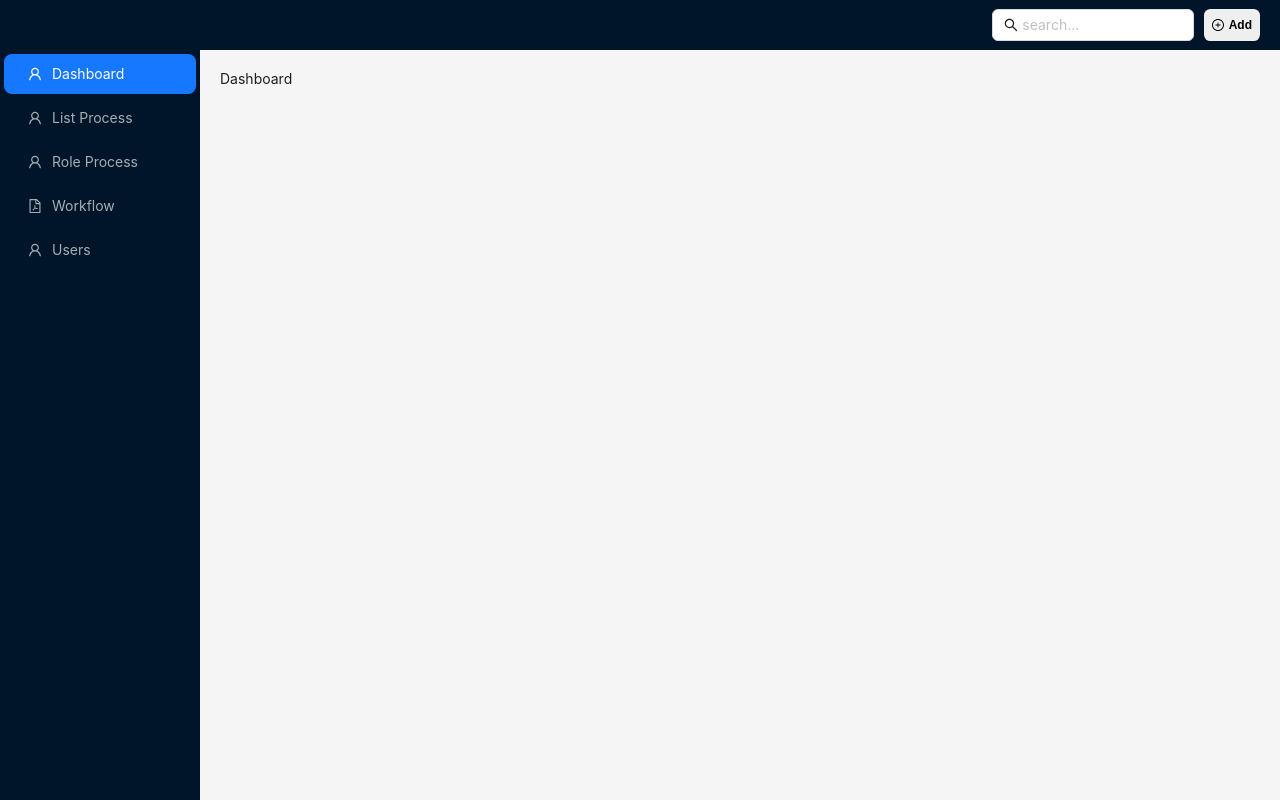
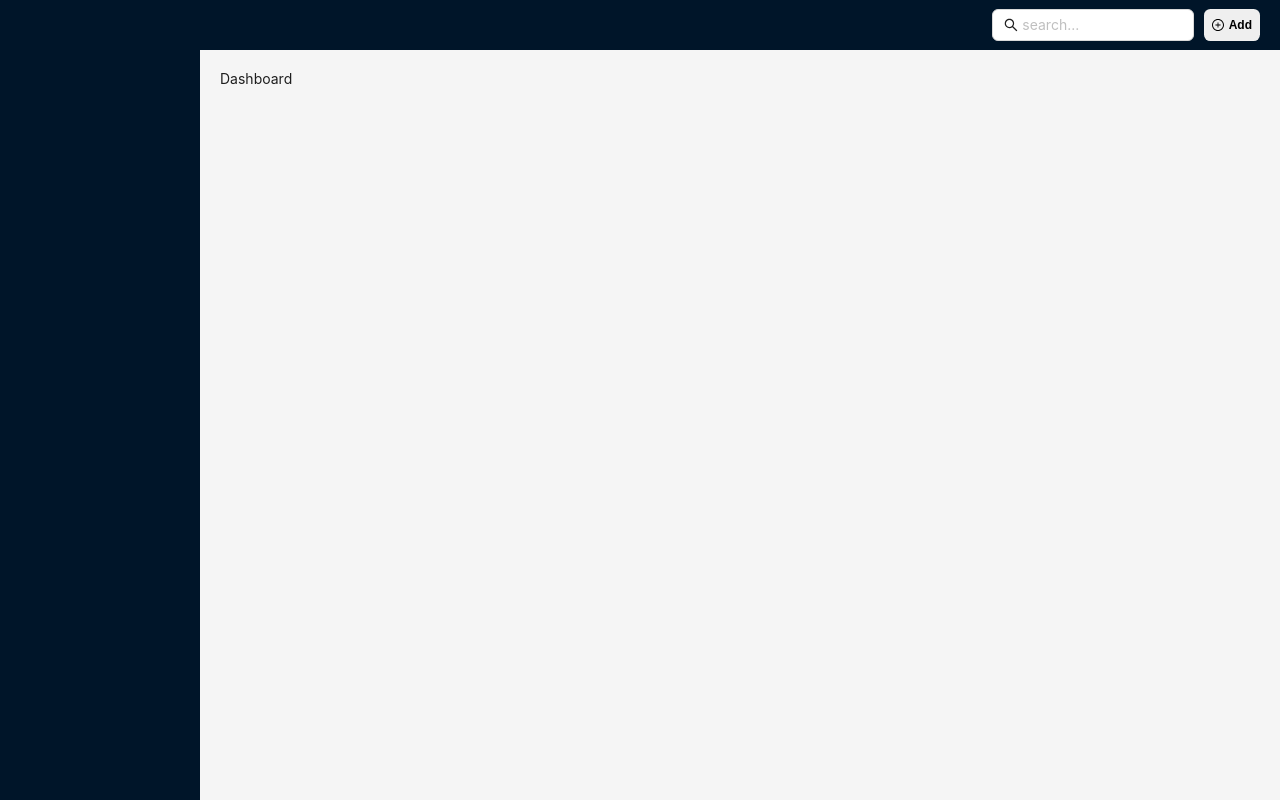
Before and after one commit to hieukute-cp1234/KLTN_FE, a React (Create React App) app in the folder client/: page / in a window 1280 px wide. Built offline with nearby package versions, Linux system fonts and the light colour scheme.

Commit message:
update: add redux

```diff
--- a/client/package.json
+++ b/client/package.json
@@ -4,6 +4,7 @@
   "private": true,
   "dependencies": {
     "@ant-design/icons": "^5.0.1",
+    "@reduxjs/toolkit": "^1.9.5",
     "@testing-library/jest-dom": "^5.16.5",
     "@testing-library/react": "^13.4.0",
     "@testing-library/user-event": "^13.5.0",
@@ -13,6 +14,7 @@
     "react": "^18.2.0",
     "react-color": "2.17.3",
     "react-dom": "^18.2.0",
+    "react-redux": "^8.0.5",
     "react-router-dom": "^6.8.1",
     "react-scripts": "5.0.1",
     "reactflow": "^11.7.0",
--- /dev/null
+++ b/client/src/DBFake.js
@@ -0,0 +1,12 @@
+export const users = [
+  {
+    email: "hieuvm@vnext.vn",
+    role: 1,
+    password: "123456",
+  },
+  {
+    email: "tuannv@vnext.vn",
+    role: 2,
+    password: "123456",
+  },
+];
--- a/client/src/index.js
+++ b/client/src/index.js
@@ -1,13 +1,17 @@
-import React from 'react';
-import ReactDOM from 'react-dom/client';
-import './index.css';
-import App from './App';
-import reportWebVitals from './reportWebVitals';
+import React from "react";
+import ReactDOM from "react-dom/client";
+import { Provider } from "react-redux";
+import store from "./store";
+import "./index.css";
+import App from "./App";
+import reportWebVitals from "./reportWebVitals";
 
-const root = ReactDOM.createRoot(document.getElementById('root'));
+const root = ReactDOM.createRoot(document.getElementById("root"));
 root.render(
   <React.StrictMode>
-    <App />
+    <Provider store={store}>
+      <App />
+    </Provider>
   </React.StrictMode>
 );
 
--- a/client/src/layouts/Menu.jsx
+++ b/client/src/layouts/Menu.jsx
@@ -6,7 +6,8 @@ import {
   VideoCameraOutlined,
   FilePdfOutlined,
 } from "@ant-design/icons";
-import { NavLink } from "react-router-dom";
+import { NavLink, useLocation } from "react-router-dom";
+import { useSelector } from "react-redux";
 import { ADMIN } from "../constants/routes";
 
 const MENU = [
@@ -38,44 +39,52 @@ const MENU_ADMIN = [
     label: "Dashboard",
     key: ADMIN.DASHBOARD,
     path: ADMIN.DASHBOARD,
+    role: [1],
   },
   {
     icon: <UserOutlined />,
     label: "List Process",
     key: ADMIN.PROCESS,
     path: ADMIN.PROCESS,
+    role: [1],
   },
   {
     icon: <UserOutlined />,
     label: "Role Process",
     key: ADMIN.LIST_ROLE,
     path: ADMIN.LIST_ROLE,
+    role: [1],
   },
   {
     icon: <FilePdfOutlined />,
     label: "Workflow",
     key: ADMIN.WORKFLOW,
     path: ADMIN.WORKFLOW,
+    role: [1],
   },
   {
     icon: <UserOutlined />,
     label: "Users",
     key: ADMIN.LIST_USER,
     path: ADMIN.LIST_USER,
+    role: [1, 2],
   },
 ];
 
 const MenuComponent = () => {
+  const user = useSelector((state) => state.auth.user);
   const selectMenu = ({ key }) => {};
+  const location = useLocation();
 
   return (
     <Menu
       theme="dark"
       mode="inline"
-      defaultSelectedKeys={["/admin"]}
+      defaultSelectedKeys={location.pathname}
       onSelect={selectMenu}
     >
-      {MENU_ADMIN.map((menuItem) => (
+      {MENU_ADMIN.filter((menu) => menu.role.includes(user.role)).map(
+        (menuItem) => (
           <Menu.Item
             className="menu-item"
             key={menuItem.path}
@@ -85,7 +94,8 @@ const MenuComponent = () => {
               {menuItem.label}
             </NavLink>
           </Menu.Item>
-      ))}
+        )
+      )}
     </Menu>
   );
 };
--- a/client/src/pages/Admin/ListProcess/CreateAndEdit.jsx
+++ b/client/src/pages/Admin/ListProcess/CreateAndEdit.jsx
@@ -47,7 +47,15 @@ const CreateAndEditProcess = (props) => {
           <Input />
         </Form.Item>
         <Form.Item label="Description" name="description" rules={[]}>
-          <TextArea rows={4} />
+          <TextArea
+            className="custom-area"
+            rows={4}
+            placeholder="Description by role..."
+            maxLength={252}
+            style={{
+              resize: "none",
+            }}
+          />
         </Form.Item>
         <Form.Item label="Work Flow" name="work_flow" rules={[]}>
           <AutoComplete options={options} />
--- a/client/src/pages/Admin/ListUser/index.jsx
+++ b/client/src/pages/Admin/ListUser/index.jsx
@@ -12,6 +12,12 @@ const UsersPage = () => {
       key: "name",
       align: "center",
       width: "25%",
+    },
+    {
+      title: "Role",
+      dataIndex: "role",
+      key: "role",
+      align: "center",
     },
     {
       title: "Description",
--- a/client/src/pages/Login.jsx
+++ b/client/src/pages/Login.jsx
@@ -1,15 +1,30 @@
 import React from "react";
 import { Form, Input } from "antd";
+import { useDispatch } from "react-redux";
+import { login } from "../store/auth";
+import { Link, useNavigate } from "react-router-dom";
 import Button from "../components/common/Button";
-import { Link } from "react-router-dom";
+import { users } from "../DBFake";
 import "../assets/scss/login.scss";
 
 const LoginPage = () => {
+  const navigate = useNavigate();
+  const dispatch = useDispatch();
+
   const settingForm = {
     label: { span: 6 },
     container: { span: 24 },
   };
-  const handleLogin = (value) => {};
+
+  const handleLogin = (value) => {
+    const userLogger = users.find((user) => user.email === value.email);
+    if (!userLogger) return;
+
+    if (userLogger.password === value.password) {
+      dispatch(login(userLogger));
+      navigate("/admin");
+    }
+  };
 
   return (
     <div className="login">
--- /dev/null
+++ b/client/src/store/auth.js
@@ -0,0 +1,22 @@
+import { createSlice } from "@reduxjs/toolkit";
+
+const initialState = {
+  user: {},
+  listUser: [],
+  token: "hieukute",
+};
+
+const auth = createSlice({
+  name: "auth",
+  initialState,
+  reducers: {
+    login: (state, action) => {
+      state.user = action.payload;
+    },
+  },
+});
+
+const { reducer, actions } = auth;
+
+export const { login } = actions;
+export default reducer;
--- /dev/null
+++ b/client/src/store/index.js
@@ -0,0 +1,12 @@
+import { configureStore } from "@reduxjs/toolkit";
+import authReducer from "./auth";
+
+const rootReducer = {
+  auth: authReducer,
+};
+
+const store = configureStore({
+  reducer: rootReducer,
+});
+
+export default store;
```
Also changed, not shown: client/src/store/process.js (added), client/src/store/role.js (added), client/src/store/workflow.js (added), 1 other file (tests, documents, lock files or other folders). Lines whose indentation alone changed are shown as unchanged.
